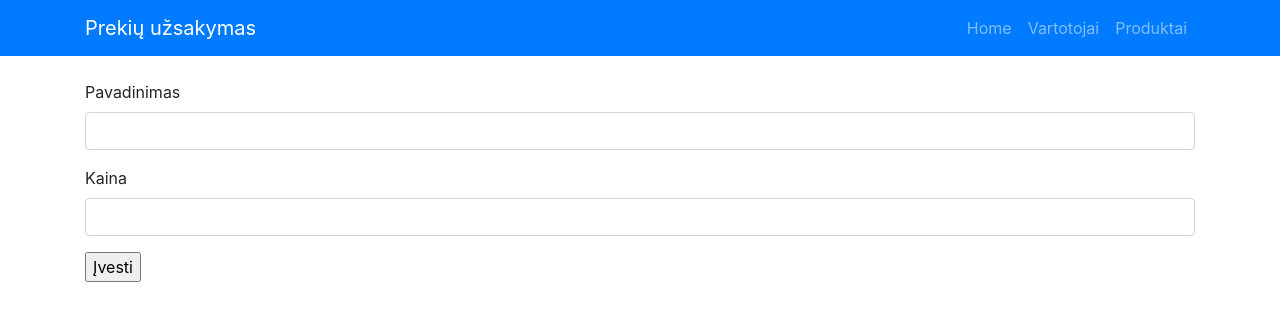
After one commit to DonatasNoreika/prekiu_uzsakymas, a Flask app: page /naujas_produktas in a window 1280 px wide. The commit adds this page. Shown: the top 321 px of the page. Run offline with Flask 2, Linux system fonts and the light colour scheme; some libraries are stand-ins or nearby versions.

Commit message:
Pridėtas produktų atvaizdavimas ir pridėjimas

```diff
--- a/app.py
+++ b/app.py
@@ -60,6 +60,14 @@ def vartotojai():
         vartotojai = []
     return render_template("vartotojai.html", vartotojai=vartotojai)
 
+@app.route("/produktai")
+def produktai():
+    try:
+        produktai = Produktas.query.all()
+    except:
+        produktai = []
+    return render_template("produktai.html", produktai=produktai)
+
 
 @app.route("/naujas_vartotojas", methods=["GET", "POST"])
 def naujas_vartotojas():
@@ -73,6 +81,19 @@ def naujas_vartotojas():
         return redirect(url_for('vartotojai'))
     return render_template("prideti_vartotoja.html", form=forma)
 
+
+@app.route("/naujas_produktas", methods=["GET", "POST"])
+def naujas_produktas():
+    db.create_all()
+    forma = forms.ProduktasForm()
+    if forma.validate_on_submit():
+        produktas = Produktas(pavadinimas=forma.pavadinimas.data,
+                             kaina=forma.kaina.data)
+        db.session.add(produktas)
+        db.session.commit()
+        return redirect(url_for('produktai'))
+    return render_template("prideti_produkta.html", form=forma)
+
 if __name__ == '__main__':
     db.create_all()
     app.run(host='127.0.0.1', port=8000, debug=True)
--- a/forms.py
+++ b/forms.py
@@ -1,5 +1,5 @@
 from flask_wtf import FlaskForm
-from wtforms import StringField, IntegerField, SubmitField, SelectField
+from wtforms import StringField, IntegerField, SubmitField, SelectField, FloatField
 from wtforms.validators import DataRequired, Email, InputRequired
 from wtforms_sqlalchemy.fields import QuerySelectField, QuerySelectMultipleField
 import app
@@ -17,3 +17,8 @@ class VartotojasForm(FlaskForm):
     vardas = StringField('Vardas', [DataRequired()])
     pavarde = StringField('Pavardė', [DataRequired()])
     submit = SubmitField('Įvesti')
+
+class ProduktasForm(FlaskForm):
+    pavadinimas = StringField('Pavadinimas', [DataRequired()])
+    kaina = FloatField('Kaina', [DataRequired()])
+    submit = SubmitField('Įvesti')
--- a/templates/base.html
+++ b/templates/base.html
@@ -34,9 +34,9 @@
           <li class="nav-item">
             <a class="nav-link" href="/vartotojai">Vartotojai</a>
           </li>
-<!--          <li class="nav-item">-->
-<!--            <a class="nav-link" href="/vaikai">Vaikai</a>-->
-<!--          </li>-->
+          <li class="nav-item">
+            <a class="nav-link" href="/produktai">Produktai</a>
+          </li>
         </ul>
       </div>
     </div>
--- /dev/null
+++ b/templates/prideti_produkta.html
@@ -0,0 +1,17 @@
+{% extends "base.html" %}
+
+{% block content %}
+
+<form method="post" action="#">
+    {{ form.hidden_tag() }}
+    <div class="form-group">
+        {{ form.pavadinimas.label(class="form-control-label") }}
+        {{ form.pavadinimas(class="form-control") }}
+    </div>
+    <div class="form-group">
+        {{ form.kaina.label(class="form-control-label") }}
+        {{ form.kaina(class="form-control") }}
+    </div>
+    {{ form.submit }}
+</form>
+{% endblock %}
```
Also changed, not shown: templates/produktai.html (added, +16 -0 lines).
